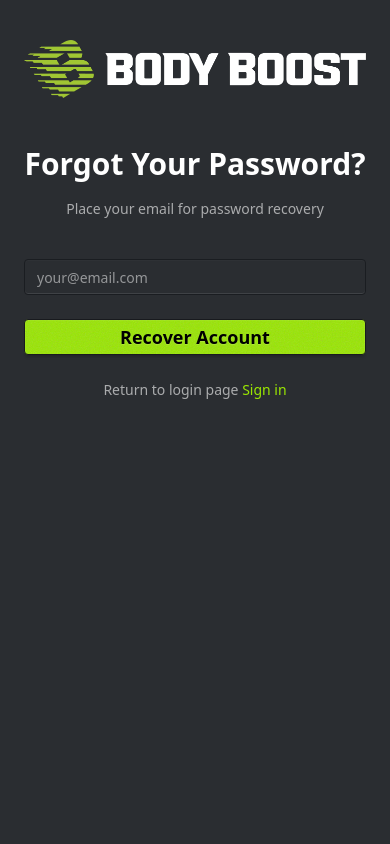
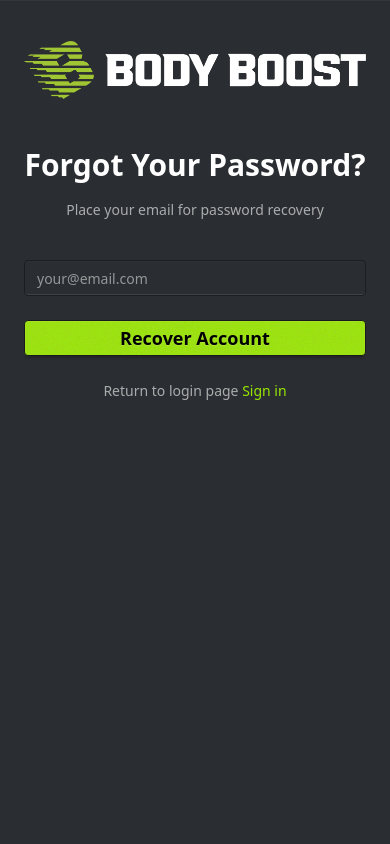
Before and after one commit to jagger85/Django-BodyBoost-Ecommerce, a Django app: template accounts/templates/accounts/password_recovery.html in a window 390 px wide. Run offline with Django 4.2, Linux system fonts and the light colour scheme; the template is opened without the code that fills it, so the values that code supplies are empty; style sheets or scripts are compiled from the project's sources; parts of the project's set-up code (start-up, migrations or seed data) failed here and were passed over.

Commit message:
Feat(password_recovery): Improved template for password recovery

```diff
--- a/accounts/templates/accounts/password_recovery.html
+++ b/accounts/templates/accounts/password_recovery.html
@@ -2,8 +2,8 @@
 {% load static %}
 {% block content %}
     <div class="h-screen flex items-center justify-center bg-base-200">
-        <div class="w-full h-full md:h-fit max-w-md bg-base-100 md:shadow-xl md:border-2 md:border-base-300">
-            <div class="card-body">
+        <div class="w-full h-full max-w-md bg-base-100 md:h-fit md:shadow-xl md:rounded-[var(--radius-box)] md:border-4 md:border-base-300">
+            <div class="card-body custom-top-border">
                 <a href="{% url 'home' %}" class="mb-6">
                     <img src="{% static 'images/logo.webp' %}" class="my-4" />
                 </a>
```
